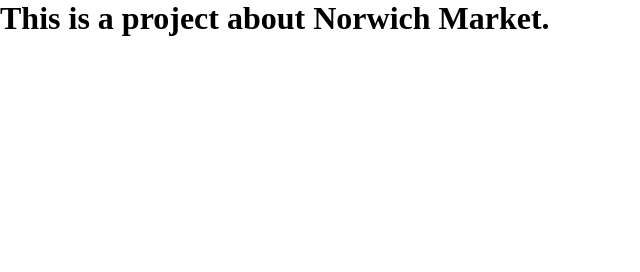
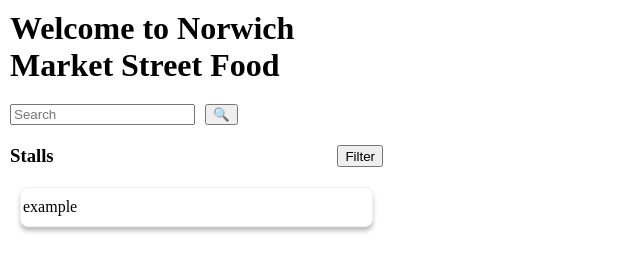
Before and after one commit to The-Awkward-Customer/norwich-market, a website built with Vite: page client/index.html in a window 1280 px wide. Shown: the whole page, without its empty margins (0-640 px from the left). Built offline with nearby package versions, Linux system fonts and the light colour scheme.

Commit message:
html index draft made

```diff
--- a/client/index.html
+++ b/client/index.html
@@ -5,9 +5,21 @@
     <meta name="viewport" content="width=device-width, initial-scale=1.0" />
     <title>Norwich Marketplace</title>
     <script src="./app.js" defer type="module"></script>
-    <link rel="stylesheet" href="style.css" />
+    <link rel="stylesheet" href="./style.css" />
   </head>
   <body>
-    <h1>This is a project about Norwich Market.</h1>
+    <h1>Welcome to Norwich Market Street Food</h1>
+    <div id="searchbar">
+      <input type="text" placeholder="Search" id="search" />
+      <button id="submit">🔍</button>
+    </div>
+    <div id="filterSec">
+      <h3>Stalls</h3>
+      <button id="filter">Filter</button
+      ><!--how do we do a dropdown filtering menu?-->
+    </div>
+    <div id="stallList">
+      <div id="sampleCard">example</div>
+    </div>
   </body>
 </html>
--- a/client/style.css
+++ b/client/style.css
@@ -4,3 +4,48 @@
   margin: 0px;
   box-sizing: border-box;
 }
+body {
+  width: 393px;
+  height: 852px;
+}
+h1 {
+  display: flex;
+  width: 393px;
+  padding: 10px;
+  justify-content: center;
+  align-items: center;
+  gap: 10px;
+}
+#searchbar {
+  display: flex;
+  width: 393px;
+  padding: 10px;
+  flex-direction: row;
+  align-items: flex-start;
+  gap: 10px;
+}
+#stallList {
+  display: flex;
+  width: 393px;
+  padding: 10px 20px;
+  flex-direction: column;
+  align-items: flex-start;
+  gap: 10px;
+}
+#filterSec {
+  display: flex;
+  flex-direction: row;
+  justify-content: space-between;
+  padding: 10px;
+}
+#sampleCard {
+  display: flex;
+  padding: 10px 2px;
+  align-items: flex-start;
+  gap: 8px;
+  align-self: stretch;
+  border-radius: 8px;
+  border: 1px solid #f2f2f2;
+  background: #fff;
+  box-shadow: 0px 4px 4px 0px rgba(0, 0, 0, 0.25);
+}
```
